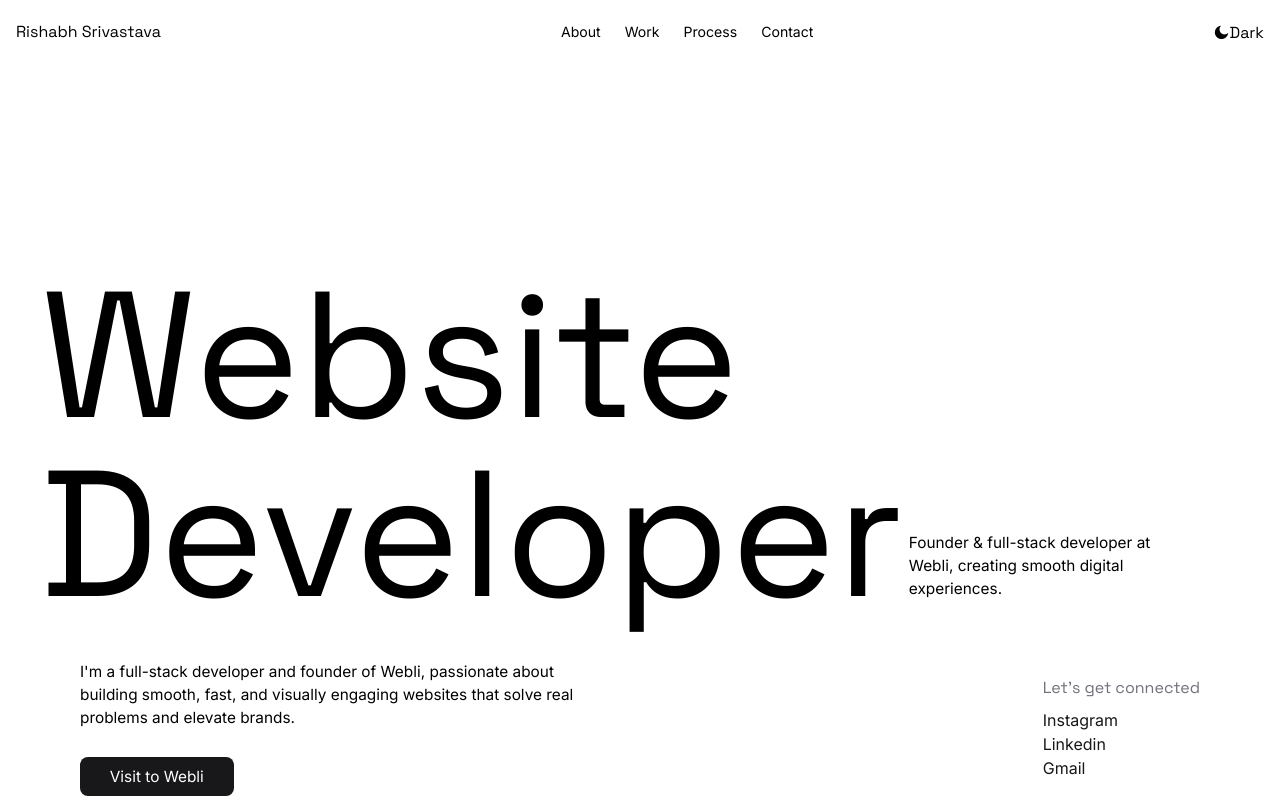
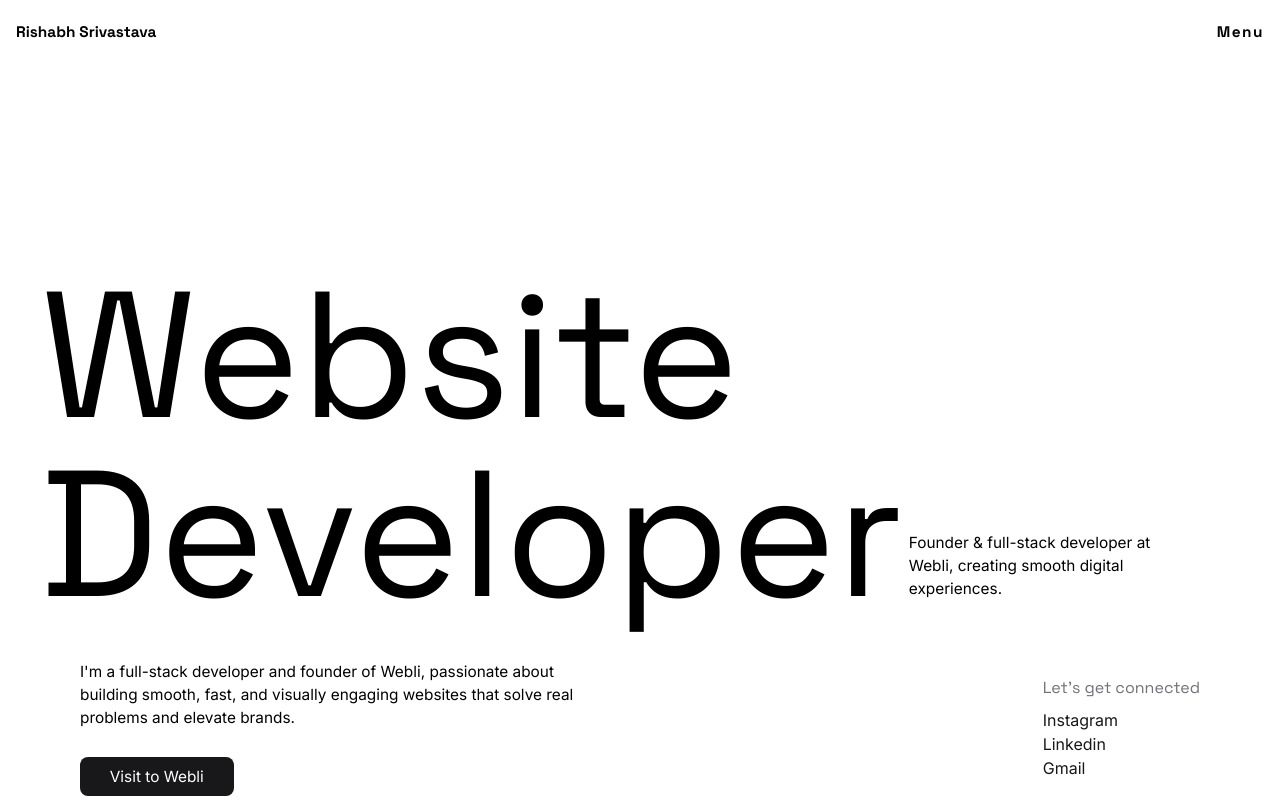
Before and after one commit to rishabh0777/portfolio, a React (Vite) app: page / in a window 1280 px wide. Shown: the top 800 px of the page. Built offline with nearby package versions, Linux system fonts and the light colour scheme.

Commit message:
feat: integrate GSAP for menu animations and update dependencies

```diff
--- a/package.json
+++ b/package.json
@@ -10,8 +10,10 @@
     "preview": "vite preview"
   },
   "dependencies": {
+    "@gsap/react": "^2.1.2",
     "@tailwindcss/vite": "^4.1.8",
     "framer-motion": "^12.17.0",
+    "gsap": "^3.13.0",
     "react": "^19.1.0",
     "react-dom": "^19.1.0",
     "tailwindcss": "^4.1.8"
--- a/src/components/Contact.jsx
+++ b/src/components/Contact.jsx
@@ -3,8 +3,8 @@ import Rishabh from '../assets/rishabh.jpeg'
 
 const Contact = () => {
   return (
-    <div className='contact w-full min-h-screen flex items-center justify-center py-4 px-10'>
-      <div className='w-[95vw]'>
+    <div className=' w-full min-h-screen flex items-center justify-center py-4 px-10'>
+      <div className='w-[95vw] contact'>
         <h1 className='text-[6vw] font-bold leading-[6vw]'>
           <div className='bg-red-500 w-[5vw] h-[5vw] inline-block mr-2 rounded-full overflow-hidden'>
             <img src={Rishabh} alt="" />
--- a/src/components/Home.jsx
+++ b/src/components/Home.jsx
@@ -1,6 +1,7 @@
 import React from 'react'
 
 const Home = () => {
+
     return (
         <div className='home relative w-full min-h-screen '>
             <div className='w-full flex'>
@@ -17,7 +18,7 @@ const Home = () => {
                     <p>
                         I'm a full-stack developer and founder of Webli, passionate about building smooth, fast, and visually engaging websites that solve real problems and elevate brands.
                     </p>
-                    <button className='bg-zinc-900 px-2 w-[12vw] mt-5 text-white rounded-lg py-2'>Visit to Webli</button>
+                    <button onClick = {()=> window.open('https://webli.vercel.app', '_blank')} className='bg-zinc-900 px-2 w-[12vw] mt-5 text-white rounded-lg py-2'>Visit to Webli</button>
 
                 </div>
                 <div>
--- a/src/components/Navbar.jsx
+++ b/src/components/Navbar.jsx
@@ -1,26 +1,92 @@
-import React from 'react';
+import React, { useState, useRef } from 'react';
+import gsap from 'gsap';
+import { useGSAP } from '@gsap/react';
 
 const Navbar = () => {
   const scrollToSection = (selector) => {
     const section = document.querySelector(selector);
     section?.scrollIntoView({ behavior: 'smooth' });
+    closeMenu();
+  };
+  const [isOpen, setIsOpen] = useState(false);
+  const overlayRef = useRef(null);
+
+  const toggleMenu = () => {
+    setIsOpen(!isOpen);
   };
 
+  const closeMenu = () => {
+    setIsOpen(false);
+  };
+
+  const menuAnimation = () => {
+    if(isOpen){
+      gsap.fromTo(overlayRef.current, {
+        y: '100%',
+        opacity: 0
+      }, {
+        y: '0%',
+        opacity: 1,
+        duration: 0.5,
+        ease: 'power2.out'
+      });
+    }else{
+      gsap.fromTo(overlayRef.current, {
+        y: '0%',
+        opacity: 1
+      }, {
+        y: '100%',
+        opacity: 0,
+        duration: 0.5,
+        ease: 'power2.in'
+      });
+    }
+  }
+
+  useGSAP(()=>{
+    menuAnimation();
+  },[isOpen])
+
+
+
   return (
-    <nav className='w-full h-[8vh] bg-white-100 fixed top-0 left-0 z-[200] px-4 flex items-center justify-between'>
-      <h3>Rishabh Srivastava</h3>
-      <ul className='flex justify-end items-center gap-6 text-[1.1vw]'>
-        <li className="cursor-pointer" onClick={() => scrollToSection('.home')}>About</li>
-        <li className="cursor-pointer" onClick={() => scrollToSection('.work')}>Work</li>
-        <li className="cursor-pointer" onClick={() => scrollToSection('.process')}>Process</li>
-        <li className="cursor-pointer" onClick={() => scrollToSection('.contact')}>Contact</li>
-      </ul>
-      <h3>
-        <i className="ri-moon-fill"></i>
-        Dark
-      </h3>
-    </nav>
+    <>
+      <nav className='w-full h-[8vh] bg-white-100 fixed top-0 left-0 z-[200] px-4 flex items-center justify-between'>
+        <h1 className="text-[1.2vw] font-bold">Rishabh Srivastava</h1>
+        <h3
+        onClick={!isOpen ? toggleMenu : closeMenu}
+        className="text-[1.2vw] font-bold tracking-[0.1em] cursor-pointer">{isOpen ? "Close":"Menu"}</h3>
+
+      </nav>
+      <div ref = {overlayRef} className="fixed right-0 h-screen w-screen bg-white z-[199]">
+        <ul className='flex flex-col items-center justify-center h-full gap-5 text-[3.5vw]'>
+          <div className="overflow-hidden relative py-2 flex flex-col justify-between">
+          <h1 className="cursor-pointer" onClick={() => scrollToSection('.home')}>About</h1>
+          <div className="absolute w-full bg-zinc-900 h-[0.2vh] bottom-2 left-[-100%]"></div>
+          </div>
+          <div className="overflow-hidden relative py-2 flex flex-col justify-between">
+          <h1 className="cursor-pointer" onClick={() => scrollToSection('.work')}>Work</h1>
+          <div className="absolute w-full bg-zinc-900 h-[0.2vh] bottom-2 left-[-100%]"></div>
+          </div>
+          <div className="overflow-hidden relative py-2 flex flex-col justify-between">
+          <h1 className="cursor-pointer" onClick={() => scrollToSection('.process')}>Process</h1>
+          <div className="absolute w-full bg-zinc-900 h-[0.2vh] bottom-2 left-[-100%]"></div>
+          </div>
+          <div className="overflow-hidden relative py-2 flex flex-col justify-between">
+          <h1 className="cursor-pointer" onClick={() => scrollToSection('.contact')}>Contact</h1>
+          <div className="absolute w-full bg-zinc-900 h-[0.2vh] bottom-2 left-[-100%]"></div>
+          </div>
+        </ul>
+      </div>
+    </>
   );
 };
 
 export default Navbar;
+
+//  <ul className='flex justify-end items-center gap-6 text-[1.1vw]'>
+//         <li className="cursor-pointer" onClick={() => scrollToSection('.home')}>About</li>
+//         <li className="cursor-pointer" onClick={() => scrollToSection('.work')}>Work</li>
+//         <li className="cursor-pointer" onClick={() => scrollToSection('.process')}>Process</li>
+//         <li className="cursor-pointer" onClick={() => scrollToSection('.contact')}>Contact</li>
+//       </ul>
```
Also changed, not shown: 1 other file (tests, documents, lock files or other folders).
